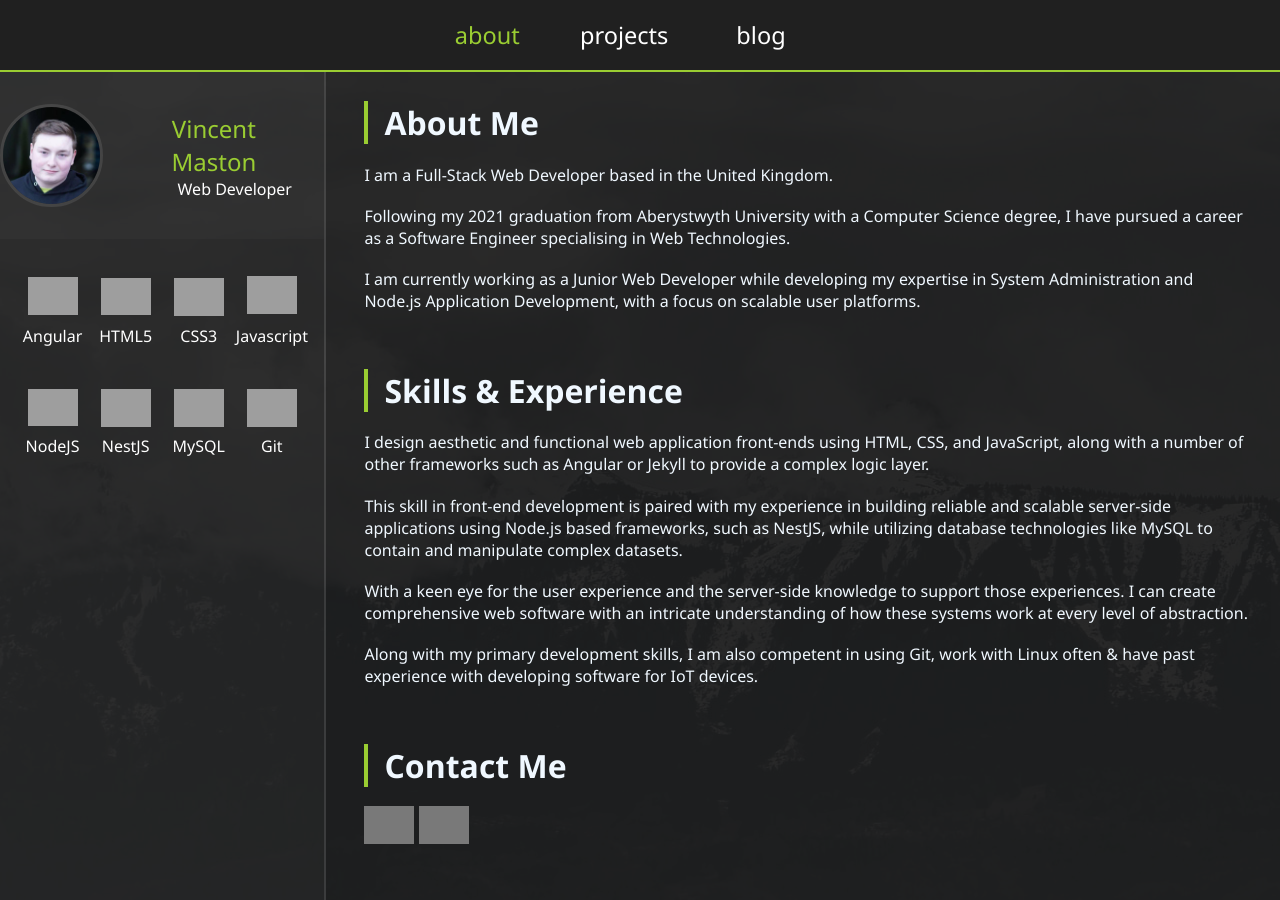
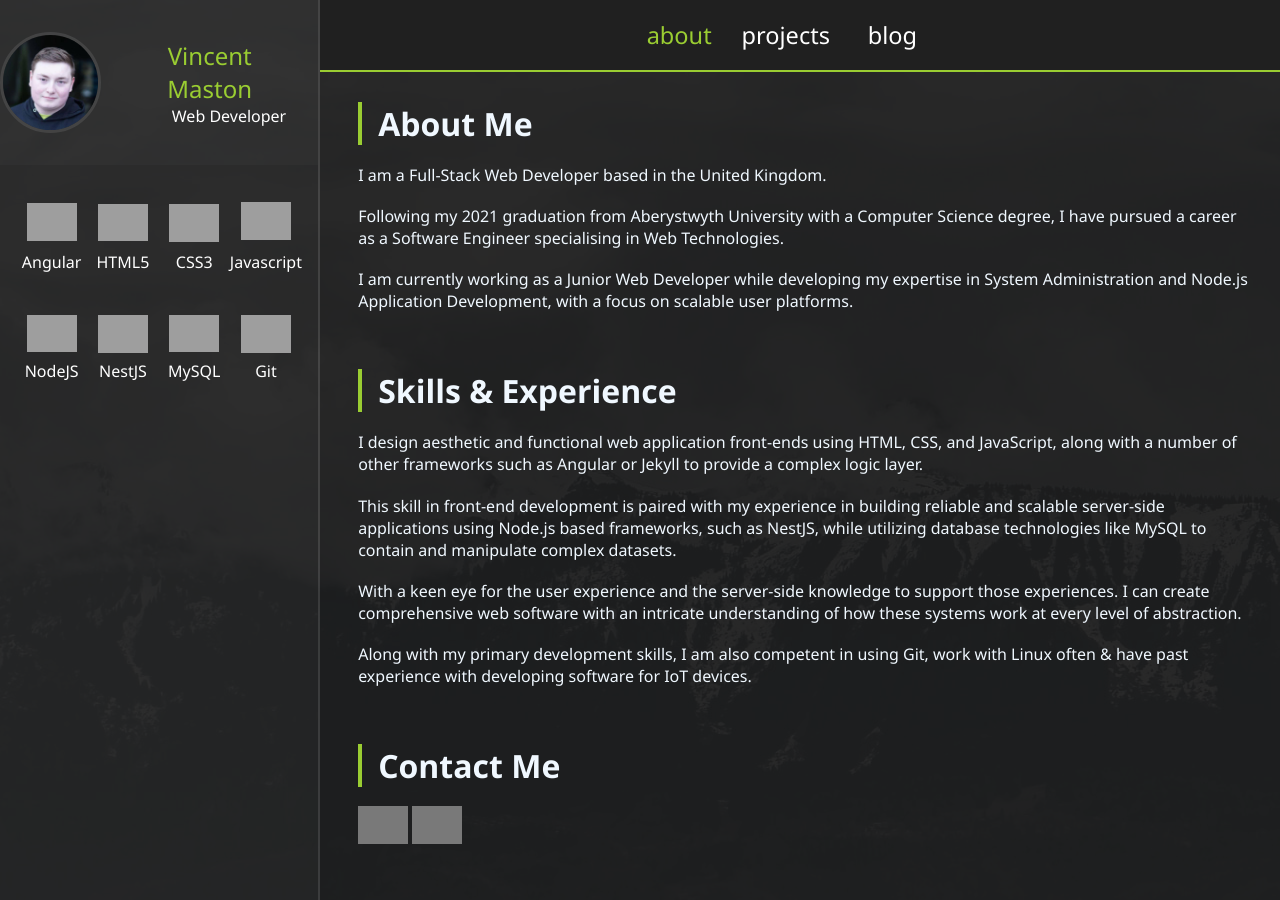
Before and after one commit to VMaston/vmaston.github.io, a Jekyll site: the page built from index.md, in a window 1280 px wide, cut to the strip 0-900 px from the top of the page. Built offline with Jekyll 4.4.1, drawn with Linux system fonts in a browser that asks for light colours; grey boxes are pictures that could not be loaded.

Commit message:
sidebar changes

```diff
--- a/_layouts/default.html
+++ b/_layouts/default.html
@@ -13,12 +13,10 @@
 
   <body>
     <div class="wrapper">
-      {% include header.html %}
-
+      {% include bio.html %}
       <div id="main" class="main">
+        {% include header.html %}
         <div id="description" class="description"><div class="postwindow">{{ content }}</div></div>
-
-        {% include bio.html %}
       </div>
     </div>
   </body>
--- a/assets/css/styles.css
+++ b/assets/css/styles.css
@@ -63,12 +63,9 @@ button {
   display: grid;
   height: 100%;
 
-  grid-template-columns: 1fr;
-  grid-template-rows: minmax(auto, 8%) 1fr; /* .02% is to maintain former height  */
+  grid-template-columns: 25% auto;
 
-  grid-template-areas:
-    'header'
-    'main';
+  grid-template-areas: 'bio main';
 }
 
 @media only screen and (max-width: 768px) {
@@ -174,10 +171,11 @@ button {
   height: 100%;
 
   display: grid;
-  grid-template-columns: auto 74.5%;
-  grid-template-rows: 100%;
+  grid-template-rows: minmax(auto, 8%) 1fr;
 
-  grid-template-areas: 'bio description';
+  grid-template-areas:
+    'header'
+    'description';
 }
 
 @media only screen and (max-width: 1200px) {
```
